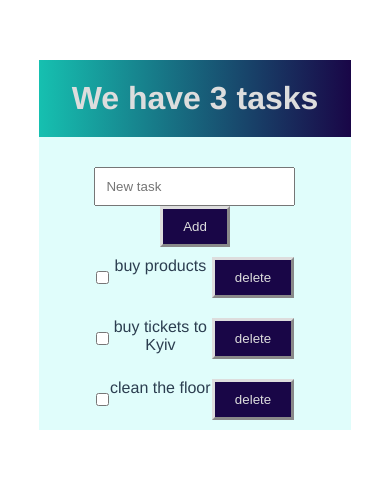
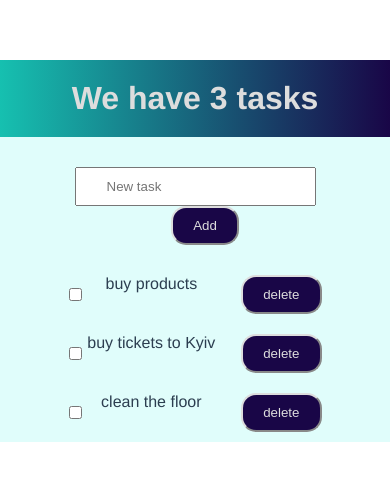
Before and after one commit to MDomska/my-plan.github.io, a Vue app: page / in a window 390 px wide. Shown: the top 480 px of the page. Built offline with nearby package versions, Linux system fonts and the light colour scheme.

Commit message:
changed file

```diff
--- /dev/null
+++ b/src/components/tasksAddItem.vue
@@ -0,0 +1,33 @@
+<template>
+  <div>
+    <form @submit.prevent="addItem(newTask)">
+      <label>
+        <input type="text" v-model="newTask" placeholder="New task" @keyup.enter="addItem(newTask)" />
+      </label>
+      <button class="btn" @click="addItem(newTask)" type="button">Add</button>
+    </form>
+  </div>
+</template>
+
+<script>
+export default {
+  props: {
+    tasks: {
+      type: Object,
+      required: true
+    },
+    addTask: {
+      type: Function
+    },
+    newTask: {
+      type: String,
+      required: true
+    }
+  },
+  methods: {
+    addItem(newTask) {
+      this.$emit("addTask", newTask);
+    }
+  }
+};
+</script>
--- /dev/null
+++ b/src/components/tasksHeader.vue
@@ -0,0 +1,20 @@
+<template>
+  <div>
+    <header>
+      <h1 v-if="tasks.length > 1">We have {{ tasks.length }} tasks</h1>
+      <h1 v-else-if="tasks.length === 1">We have {{ tasks.length }} task</h1>
+      <h1 v-else>We don't have any tasks</h1>
+    </header>
+  </div>
+</template>
+
+<script>
+export default {
+  props: {
+    tasks: {
+      type: Object,
+      required: true
+    }
+  }
+};
+</script>
--- /dev/null
+++ b/src/components/tasksItem.vue
@@ -0,0 +1,42 @@
+<template>
+  <div>
+    <ul>
+      <li v-for="(task, index) in tasks" :key="task.id">
+        <input
+          type="checkbox"
+          :name="task.id"
+          :id="task.id"
+          @click="statusItem(index)"
+          :checked="task.status"
+        />
+        <p :class="{ doneTask: task.status }">{{ task.text }}</p>
+        <button class="btn" type="button" @click="deleteItem(index)">delete</button>
+      </li>
+    </ul>
+  </div>
+</template>
+
+<script>
+export default {
+  props: {
+    tasks: {
+      type: Object,
+      required: true
+    },
+    statusChanged: {
+      type: Function
+    },
+    deleteTask: {
+      type: Function
+    }
+  },
+  methods: {
+    statusItem(index) {
+      this.$emit("statusChanged", index);
+    },
+    deleteItem(index) {
+      this.$emit("deleteTask", index);
+    }
+  }
+};
+</script>
--- a/src/components/tasksList.vue
+++ b/src/components/tasksList.vue
@@ -1,57 +1,64 @@
 <template>
   <div id="tasksList" class="container">
-    <header>
-      <h1 v-if="tasks.length > 1">We have {{ tasks.length }} tasks</h1>
-      <h1 v-else-if="tasks.length === 1">We have {{ tasks.length }} task</h1>
-      <h1 v-else>We don't have any tasks</h1>
-    </header>
+    <tasks-header :tasks="tasks" class="header" />
     <div class="wraper">
-      <div>
-        <form>
-          <label>
-            <input type="text" v-model="newTask" placeholder="New task" @keyup.enter="addTask" />
-          </label>
-          <button class="btn" @click="addTask" type="button">Add</button>
-        </form>
-      </div>
-      <div>
-        <ul>
-          <li v-for="(task, index) in tasks" :key="index">
-            <input type="checkbox" @change="statusChanged(index)" />
-            <p :class="{ doneTask: task.status }">{{ task.text }}</p>
-            <button class="btn" type="button" @click="deleteTask(index)">delete</button>
-          </li>
-        </ul>
-      </div>
+      <tasks-add-item @addTask="addTask" />
+      <tasks-item :tasks="tasks" @statusChanged="statusChanged" @deleteTask="deleteTask" />
     </div>
   </div>
 </template>
 
 <script>
+import tasksHeader from "./tasksHeader";
+import tasksItem from "./tasksItem";
+import tasksAddItem from "./tasksAddItem";
+
 export default {
   name: "tasksList",
+  components: {
+    tasksHeader,
+    tasksItem,
+    tasksAddItem
+  },
   data: function() {
     return {
       newTask: "",
+      id: Date.now(),
       tasks: [
-        { text: "buy products", status: false },
-        { text: "buy tickets to Kyiv", status: false },
-        { text: "clean the floor", status: false }
+        { id: 1, text: "buy products", status: false },
+        { id: 2, text: "buy tickets to Kyiv", status: false },
+        { id: 3, text: "clean the floor", status: false }
       ]
     };
+  },
+  async mounted() {
+    if (localStorage.getItem("tasks")) {
+      try {
+        this.tasks = await JSON.parse(localStorage.getItem("tasks"));
+      } catch (e) {
+        localStorage.deleteItem("tasks");
+      }
+    }
   },
   methods: {
     addTask(newTask) {
       if (newTask !== "") {
         this.tasks.push({
+          id: this.id,
           text: this.newTask,
           status: false
         });
+        this.saveTasks();
       }
       this.newTask = "";
     },
     deleteTask: function(index) {
       this.tasks.splice(index, 1);
+      this.saveTasks();
+    },
+    saveTasks() {
+      const parsed = JSON.stringify(this.tasks);
+      localStorage.setItem("tasks", parsed);
     },
     statusChanged(index) {
       if (this.tasks[index].status === false) {
@@ -59,21 +66,33 @@ export default {
       } else {
         this.tasks[index].status = false;
       }
+      this.tasks.sort((a, b) => a.status - b.status);
+      this.saveTasks();
     }
   }
 };
 </script>
 
 <!-- Add "scoped" attribute to limit CSS to this component only -->
-<style scoped>
+<style>
 .container {
   width: 80%;
   margin: 0 auto;
   background-color: #e0fdfb;
 }
 @media screen and (max-width: 787px) {
+  .container {
+    width: 100%;
+  }
+  .wraper {
+    width: 100%;
+  }
+  input {
+    padding: 10px;
+  }
 }
-header {
+.header {
+  width: 100%;
   padding: 20px;
   background: linear-gradient(-90deg, #190647, #16c0b0);
   color: #dddddd;
@@ -81,6 +100,9 @@ header {
 .wraper {
   width: 70%;
   margin: 30px auto;
+}
+ul {
+  margin-top: 20px;
 }
 li {
   display: flex;
@@ -91,10 +113,12 @@ li {
   padding: 10px 20px;
   background-color: #190647;
   color: #dddddd;
-  border: #dddddd outset 3px;
+  border: #dddddd outset 2px;
+  margin-left: 20px;
+  border-radius: 15px;
 }
 input {
-  padding: 10px;
+  padding: 10px 30px;
 }
 .doneTask {
   text-decoration: line-through;
```
